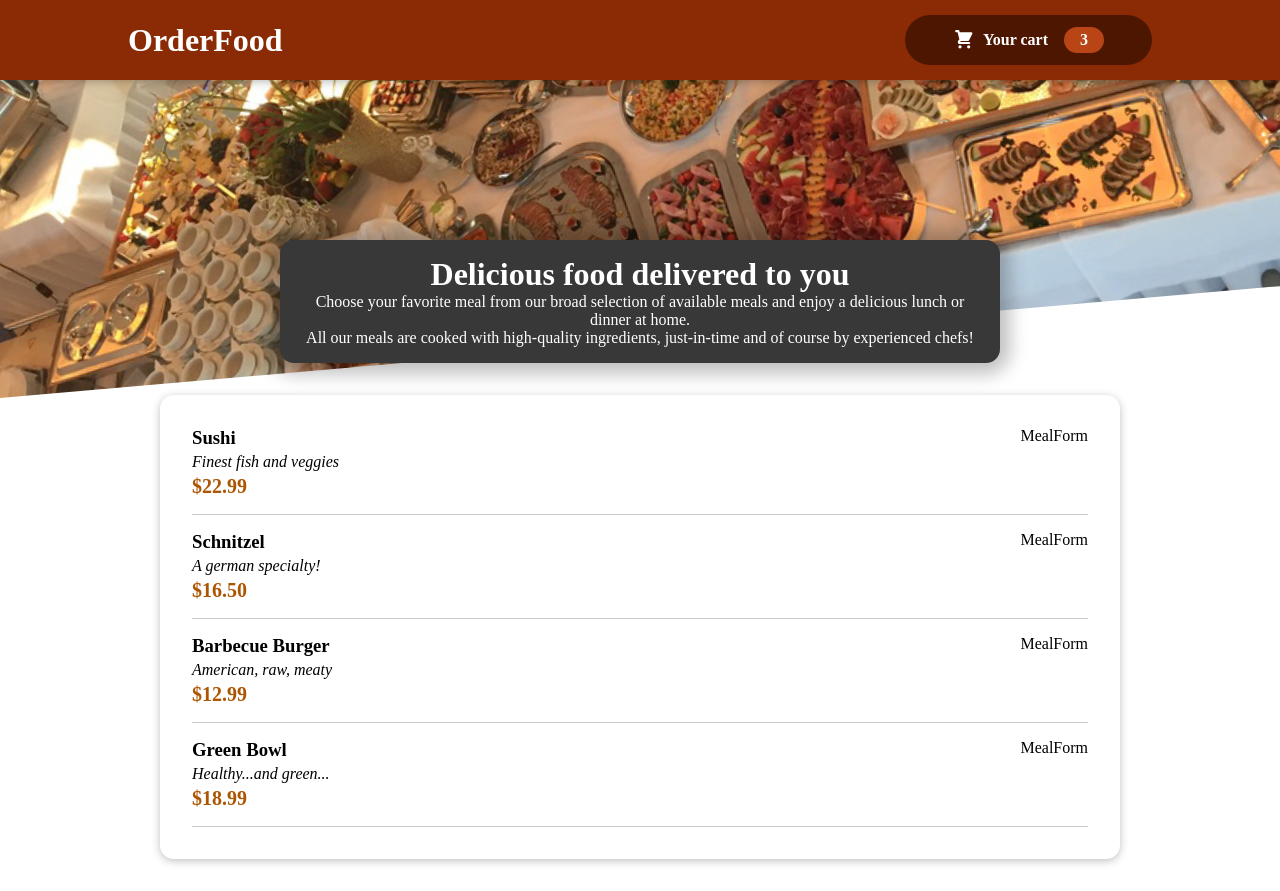
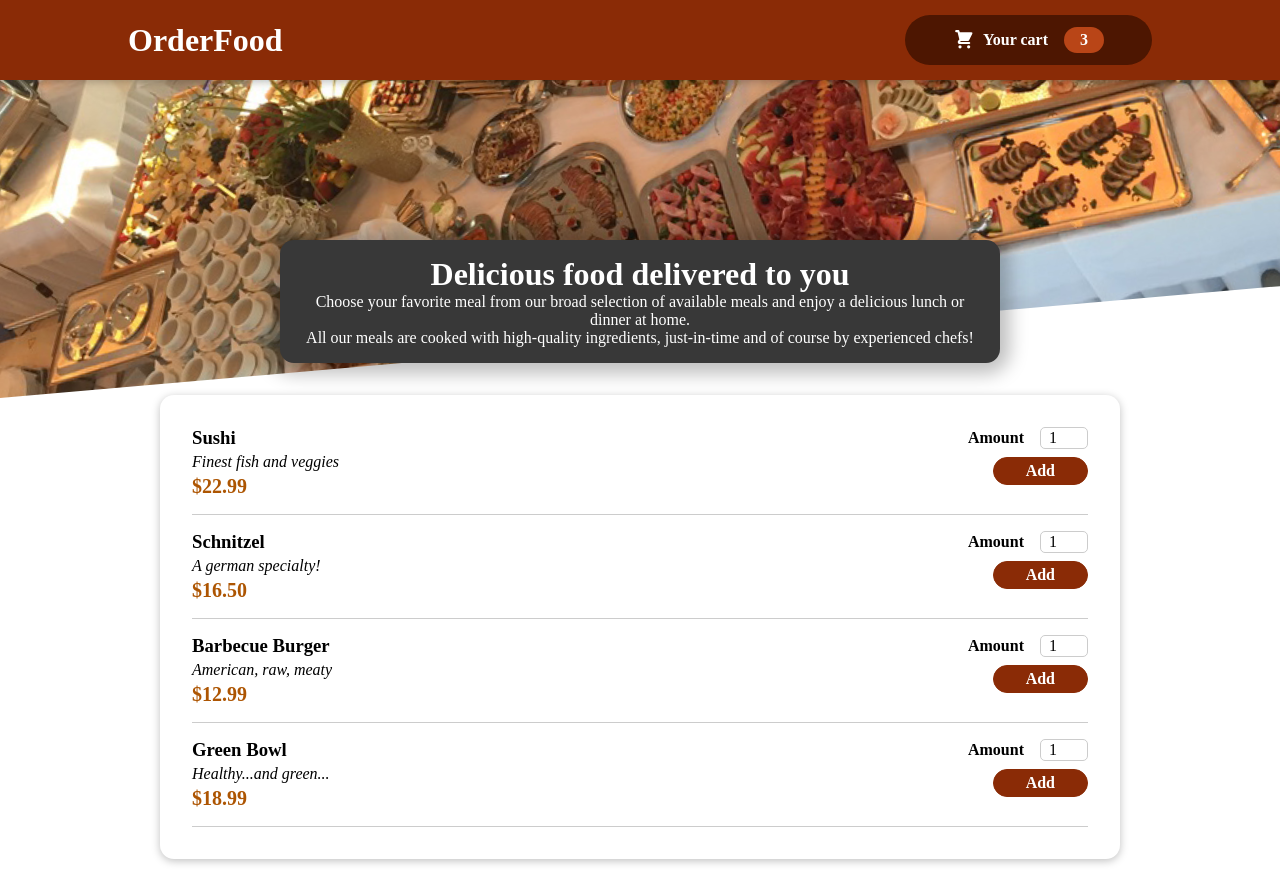
Before and after one commit to Oksana796/order-food-app, a React (Create React App) app: page / in a window 1280 px wide. Built offline with nearby package versions, Linux system fonts and the light colour scheme.

Commit message:
create and style form

```diff
--- a/src/components/meals/MealForm.css
+++ b/src/components/meals/MealForm.css
@@ -18,3 +18,22 @@
   background-color: #641e03;
   border-color: #641e03;
 }
+
+.input {
+  display: flex;
+  align-items: center;
+  margin-bottom: 0.5rem;
+}
+
+.input label {
+  font-weight: bold;
+  margin-right: 1rem;
+}
+
+.input input {
+  width: 3rem;
+  border-radius: 5px;
+  border: 1px solid #ccc;
+  font: inherit;
+  padding-left: 0.5rem;
+}
--- a/src/components/meals/MealForm.js
+++ b/src/components/meals/MealForm.js
@@ -1,7 +1,23 @@
 import "./MealForm.css";
 
-const MealForm = () => {
-  return <div>MealForm</div>;
+const MealForm = (props) => {
+  return (
+    <form className="form">
+      <div className="input">
+        <label htmlFor="amount">Amount</label>
+        <input
+          id={props.id}
+          type="number"
+          min="1"
+          max="5"
+          step="1"
+          defaultValue="1"
+        />
+      </div>
+
+      <button>Add</button>
+    </form>
+  );
 };
 
 export default MealForm;
--- a/src/components/meals/MealItem.js
+++ b/src/components/meals/MealItem.js
@@ -13,7 +13,7 @@ const MealItem = (props) => {
       </div>
 
       <div>
-        <MealForm />
+        <MealForm id={props.id} />
       </div>
     </li>
   );
--- a/src/components/meals/Meals.js
+++ b/src/components/meals/Meals.js
@@ -49,6 +49,7 @@ const Meals = () => {
           <ul>
             {DUMMY_MEALS.map((meal) => (
               <MealItem
+                id={meal.id}
                 key={meal.id}
                 name={meal.name}
                 description={meal.description}
```
